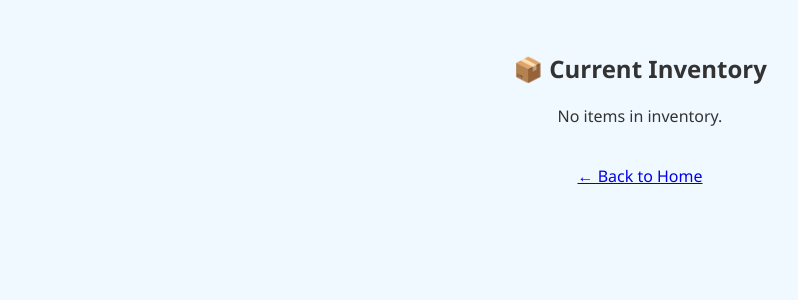
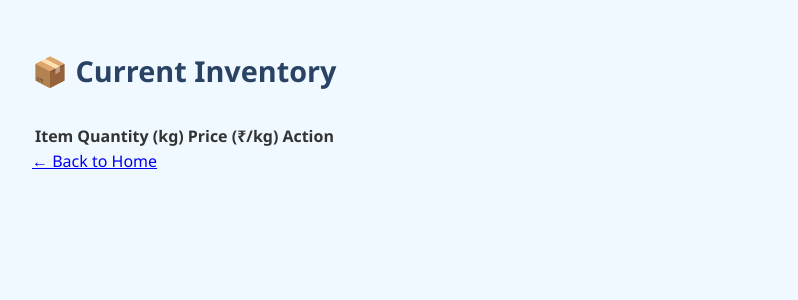
Before and after one commit to Deepika-bethi/smart-inventory, a Flask app: page /inventory in a window 1280 px wide. Shown: the top 300 px of the page, without its empty margins (0-798 px from the left). Run offline with Flask 3, Linux system fonts and the light colour scheme; data that the repository does not hold is empty.

Commit message:
fix: replace broken url_for('index') with url_for('home') in inventory.html

```diff
--- a/templates/inventory.html
+++ b/templates/inventory.html
@@ -1,36 +1,34 @@
 <!DOCTYPE html>
-<html>
+<html lang="en">
 <head>
-    <title>Inventory</title>
+    <meta charset="UTF-8">
+    <title>Current Inventory</title>
     <link rel="stylesheet" href="{{ url_for('static', filename='style.css') }}">
 </head>
 <body>
-    <div class="container">
-        <h2>📦 Current Inventory</h2>
+    <h1>📦 Current Inventory</h1>
 
-        {% if items %}
     <table>
+        <thead>
             <tr>
                 <th>Item</th>
                 <th>Quantity (kg)</th>
                 <th>Price (₹/kg)</th>
                 <th>Action</th>
             </tr>
+        </thead>
+        <tbody>
             {% for item in items %}
             <tr>
-                    <td>{{ item[1] }}</td>
-                    <td>{{ item[2] }}</td>
-                    <td>{{ item[3] }}</td>
-                    <td><a href="{{ url_for('edit_item', item_id=item[0]) }}">✏️ Edit</a></td>
+                <td>{{ item.name }}</td>
+                <td>{{ item.quantity }}</td>
+                <td>{{ item.price }}</td>
+                <td><a href="{{ url_for('edit_item', item_id=item.id) }}">✏️ Edit</a></td>
             </tr>
             {% endfor %}
+        </tbody>
     </table>
-        {% else %}
-            <p>No items in inventory.</p>
-        {% endif %}
 
-        <br>
-        <a href="{{ url_for('index') }}">← Back to Home</a>
-    </div>
+    <a class="back-button" href="{{ url_for('home') }}">← Back to Home</a>
 </body>
 </html>
```
Lines whose indentation alone changed are shown as unchanged.
